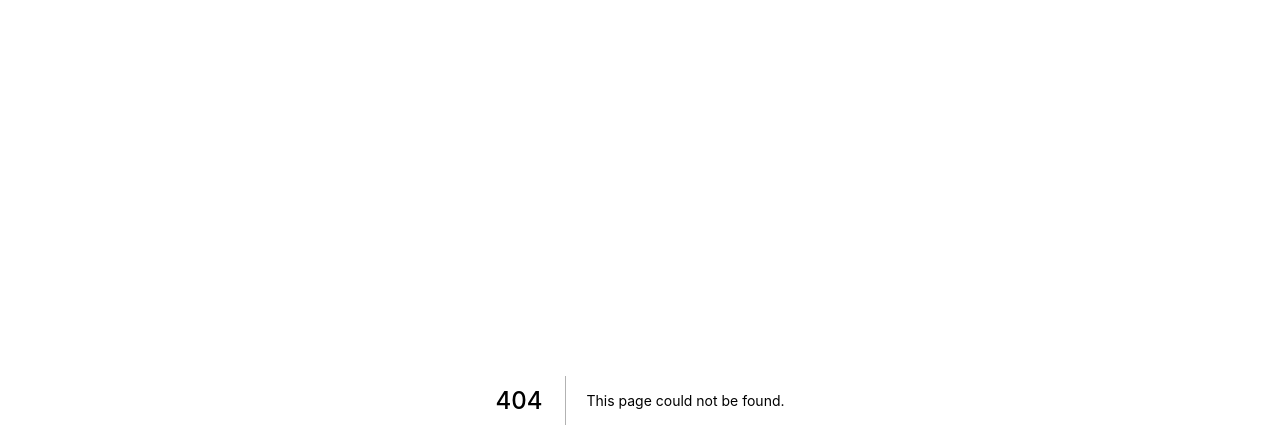
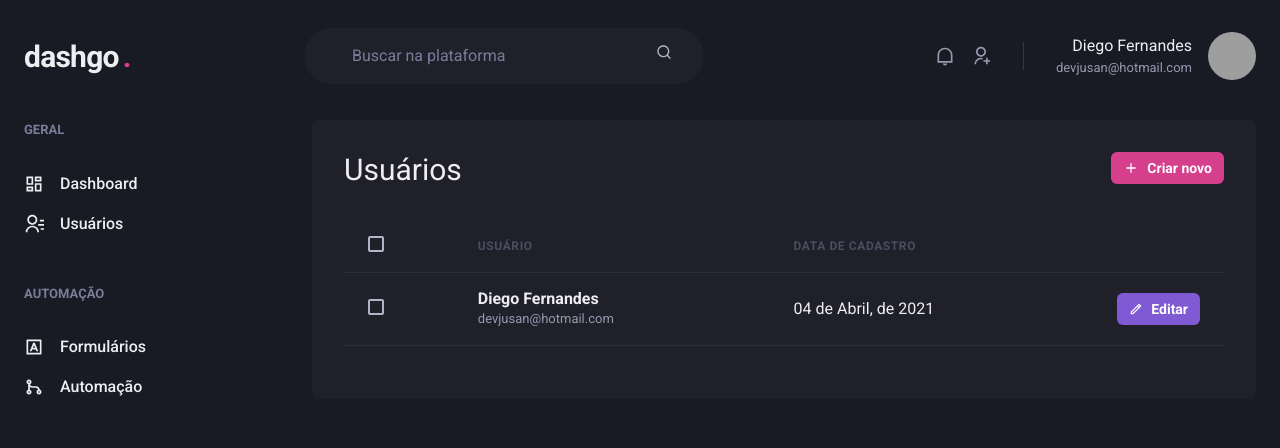
Before and after one commit to devjusan/dashgo, a Next.js app: page /users in a window 1280 px wide. Before the commit this address had no page. Shown: the top 448 px of the page. Built offline with nearby package versions, Linux system fonts and the light colour scheme; grey boxes are pictures that could not be loaded.

Commit message:
feat: users list

```diff
--- /dev/null
+++ b/src/pages/users/index.tsx
@@ -0,0 +1,86 @@
+import {
+  Box,
+  Button,
+  Checkbox,
+  Flex,
+  Heading,
+  Icon,
+  Table,
+  Tbody,
+  Td,
+  Text,
+  Th,
+  Thead,
+  Tr,
+} from '@chakra-ui/react';
+import { RiAddLine, RiPencilLine } from 'react-icons/ri';
+import Header from '../../components/core/Header';
+import Sidebar from '../../components/ui/Sidebar';
+
+const UserList = () => (
+  <Box>
+    <Header />
+
+    <Flex w="100%" my="6" maxWidth={1480} mx="auto" px="6">
+      <Sidebar />
+      <Box flex="1" borderRadius={8} bg="gray.800" p="8">
+        <Flex mb="8" justifyContent="space-between" alignContent="center">
+          <Heading size="lg" fontWeight="normal">
+            Usuários
+          </Heading>
+          <Button
+            as="a"
+            size="sm"
+            fontSize="sm"
+            colorScheme="pink"
+            leftIcon={<Icon as={RiAddLine} fontSize="16" />}
+          >
+            Criar novo
+          </Button>
+        </Flex>
+        <Table colorScheme="whiteAlpha">
+          <Thead>
+            <Tr>
+              <Td>
+                {' '}
+                <Checkbox colorScheme="pink" />
+              </Td>
+              <Th>Usuário</Th>
+              <Th>Data de cadastro</Th>
+              <Th width="8" />
+            </Tr>
+          </Thead>
+          <Tbody>
+            <Tr>
+              <Td px="6">
+                <Checkbox colorScheme="pink" />
+              </Td>
+              <Td>
+                <Box>
+                  <Text fontWeight="bold">Diego Fernandes</Text>
+                  <Text fontSize="small" color="gray.300">
+                    devjusan@hotmail.com
+                  </Text>
+                </Box>
+              </Td>
+              <Td>04 de Abril, de 2021</Td>
+              <Td>
+                <Button
+                  as="a"
+                  size="sm"
+                  fontSize="sm"
+                  colorScheme="purple"
+                  leftIcon={<Icon as={RiPencilLine} />}
+                >
+                  Editar
+                </Button>
+              </Td>
+            </Tr>
+          </Tbody>
+        </Table>
+      </Box>
+    </Flex>
+  </Box>
+);
+
+export default UserList;
```
